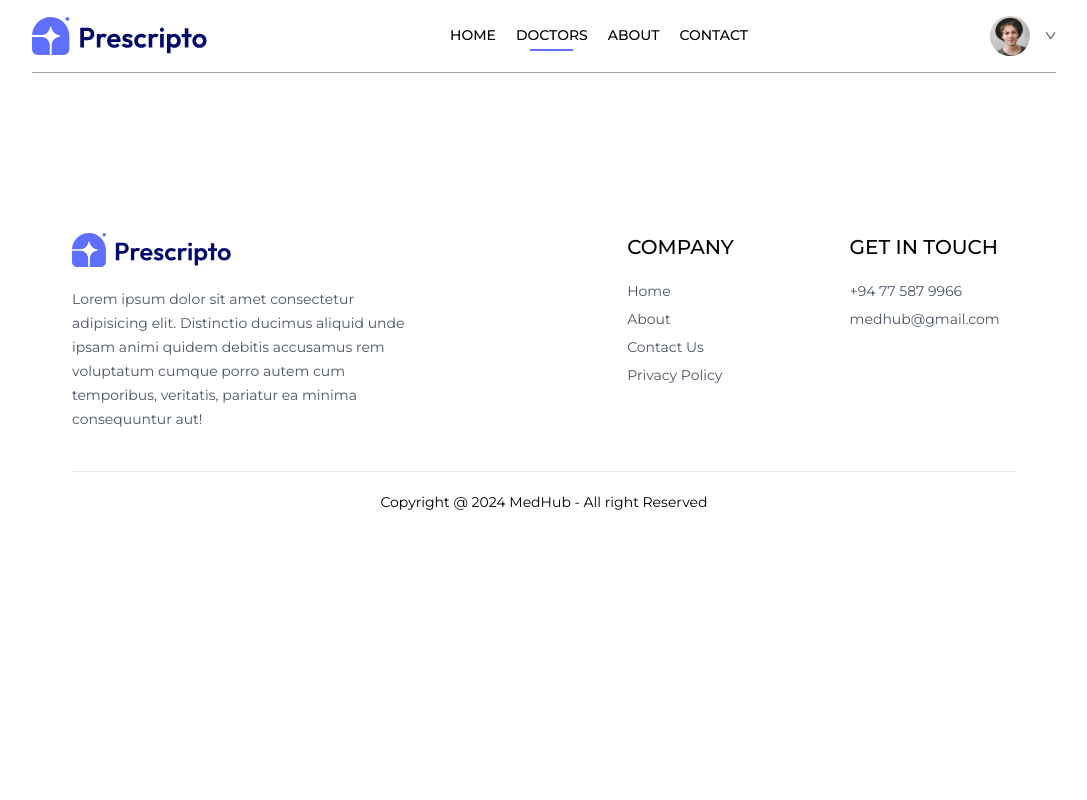
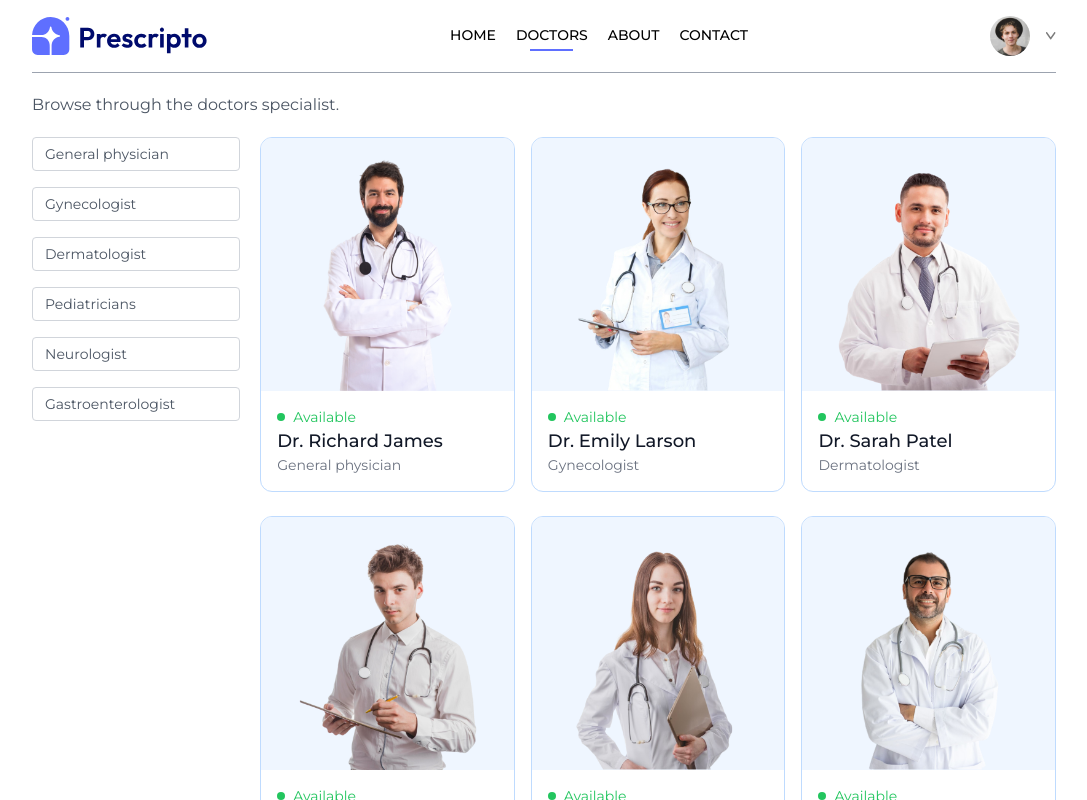
Before and after one commit to SachindaBandara/Doctor-Appoinment-Booking-Website-using-React, a React (Vite) app in the folder frontend/: page /doctors in a window 1280 px wide. Shown: the top 800 px of the page, without its empty margins (96-1183 px from the left). Built offline with nearby package versions, Linux system fonts and the light colour scheme.

Commit message:
add doctors filter

```diff
--- a/frontend/src/components/NavBar.jsx
+++ b/frontend/src/components/NavBar.jsx
@@ -11,7 +11,7 @@
 
   return (
     <div className='flex items-center justify-between text-sm py-4 mb-5 border-b border-b-gray-400'>
-      <img className='w-44 cursor-pointer' src={assets.logo} alt="logo" />
+      <img onClick={()=>navigate('/')} className='w-44 cursor-pointer' src={assets.logo} alt="logo" />
 
       <ul className='hidden md:flex items-start gap-5 font-medium'>
         <NavLink to='/'>
--- a/frontend/src/pages/Doctors.jsx
+++ b/frontend/src/pages/Doctors.jsx
@@ -1,9 +1,57 @@
-import React from 'react'
+import React, { useContext, useEffect, useState } from 'react';
+import { useNavigate, useParams } from 'react-router-dom';
+import { AppContext } from '../context/AppContext';
+
 
 const Doctors = () => {
+
+  const { speciality } = useParams();
+  const [ filterDoc, setFilterDoc ] = useState([]);
+  const navigate = useNavigate();
+  const { doctors } = useContext(AppContext);
+
+const applyFilter = () => {
+  if(speciality){
+    setFilterDoc(doctors.filter(doc => doc.speciality === speciality))
+  } else{
+    setFilterDoc(doctors)
+  }
+}
+
+useEffect( () => {
+applyFilter()
+}, [doctors,speciality])
+
   return (
     <div>
-
+      <p className='text-gray-600'>Browse through the doctors specialist.</p>
+      <div className='flex flex-col sm:flex-row items-start gap-5 mt-5'>
+        <div className='flex flex-col gap-4 text-sm text-gray-600'>
+          <p onClick={()=> speciality === 'General physician' ? navigate('/doctors'):navigate('/doctors/General physician')} className={`w-[94vw] sm:w-auto pl-3 py-1.5 pr-16 border border-gray-300 rounded transition-all cursor-pointer ${speciality === "" ? "bg-indigo-100 text-black" : ""}`}>General physician</p>
+          <p onClick={()=> speciality === 'Gynecologist' ? navigate('/doctors'):navigate('/doctors/Gynecologist')} className={`w-[94vw] sm:w-auto pl-3 py-1.5 pr-16 border border-gray-300 rounded transition-all cursor-pointer ${speciality === "" ? "bg-indigo-100 text-black" : ""}`}>Gynecologist</p>
+          <p onClick={()=> speciality === 'Dermatologist' ? navigate('/doctors'):navigate('/doctors/Dermatologist')} className={`w-[94vw] sm:w-auto pl-3 py-1.5 pr-16 border border-gray-300 rounded transition-all cursor-pointer ${speciality === "" ? "bg-indigo-100 text-black" : ""}`}>Dermatologist</p>
+          <p onClick={()=> speciality === 'Pediatricians' ? navigate('/doctors'):navigate('/doctors/Pediatricians')} className={`w-[94vw] sm:w-auto pl-3 py-1.5 pr-16 border border-gray-300 rounded transition-all cursor-pointer ${speciality === "" ? "bg-indigo-100 text-black" : ""}`}>Pediatricians</p>
+          <p onClick={()=> speciality === 'Neurologist' ? navigate('/doctors'):navigate('/doctors/Neurologist')} className={`w-[94vw] sm:w-auto pl-3 py-1.5 pr-16 border border-gray-300 rounded transition-all cursor-pointer ${speciality === "" ? "bg-indigo-100 text-black" : ""}`}>Neurologist</p>
+          <p onClick={()=> speciality === 'Gastroenterologist' ? navigate('/doctors'):navigate('/doctors/Gastroenterologist')} className={`w-[94vw] sm:w-auto pl-3 py-1.5 pr-16 border border-gray-300 rounded transition-all cursor-pointer ${speciality === "" ? "bg-indigo-100 text-black" : ""}`}>Gastroenterologist</p>
+        </div>
+        <div className='w-full grid grid-cols-auto gap-4 gap-y-6'>
+          {
+              filterDoc.map((item,index)=>(
+                <div onClick={()=>navigate(`/appointment/${item._id}`)} className='border border-blue-200 rounded-xl overflow-hidden cursor-pointer hover:translate-y-[-10px] transition-all duration-500' key={index}>
+                    <img className='bg-blue-50  hover:bg-primary' src={item.image} alt="" />
+                    <div className='p-4'>
+                        <div className='flex items-center gap-2 text-sm text-center text-green-500'>
+                            <p className='w-2 h-2 bg-green-500 rounded-full'></p>
+                            <p>Available</p>
+                        </div>
+                        <p className='text-gray-900 text-lg font-medium'>{item.name}</p>
+                        <p className='text-gray-500 text-sm'>{item.speciality}</p>
+                    </div>
+                </div>
+              ))
+          }
+        </div>
+      </div>
     </div>
   )
 }
```
